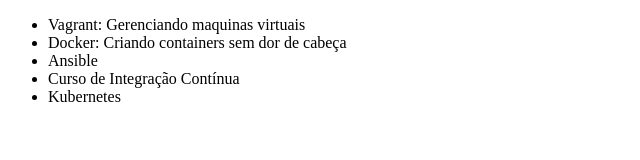
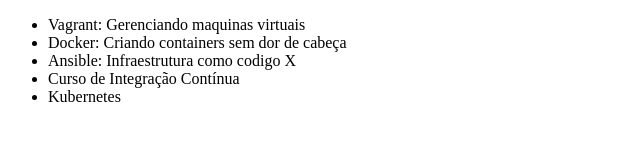
Before and after one commit to samuelcasaril/alura-git, a plain HTML site: page index.html in a window 1280 px wide. Shown: the whole page, without its empty margins (0-640 px from the left). Drawn offline with Linux system fonts and the light colour scheme.

Commit message:
Mudando nome do curso de Ansible

```diff
--- a/index.html
+++ b/index.html
@@ -8,7 +8,7 @@
     <ul>
         <li>Vagrant: Gerenciando maquinas virtuais</li>
         <li>Docker: Criando containers sem dor de cabeça</li>
-        <li>Ansible</li>
+        <li>Ansible: Infraestrutura como codigo X</li>
         <li>Curso de Integração Contínua</li>
         <li>Kubernetes</li>
     </ul>
```
